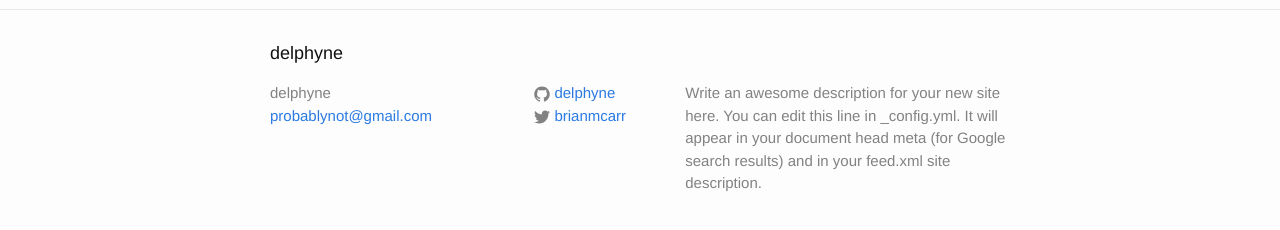
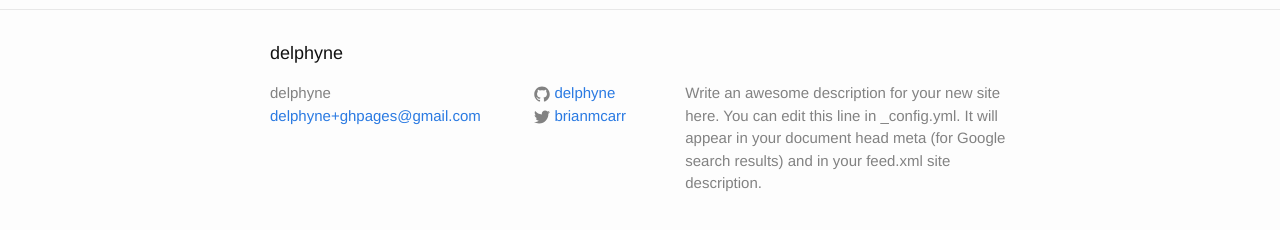
Before and after one commit to delphyne/delphyne.github.io, a Jekyll site: the page built from index.html, in a window 1280 px wide. Shown: the part 287-517 px from the top of the page. Built offline with Jekyll 4.4.1, drawn with Linux system fonts in a browser that asks for light colours.

Commit message:
Real email

```diff
--- a/_config.yml
+++ b/_config.yml
@@ -1,6 +1,6 @@
 # Site settings
 title: delphyne
-email: probablynot@gmail.com
+email: delphyne+ghpages@gmail.com
 description: > # this means to ignore newlines until "baseurl:"
   Write an awesome description for your new site here. You can edit this
   line in _config.yml. It will appear in your document head meta (for
```
